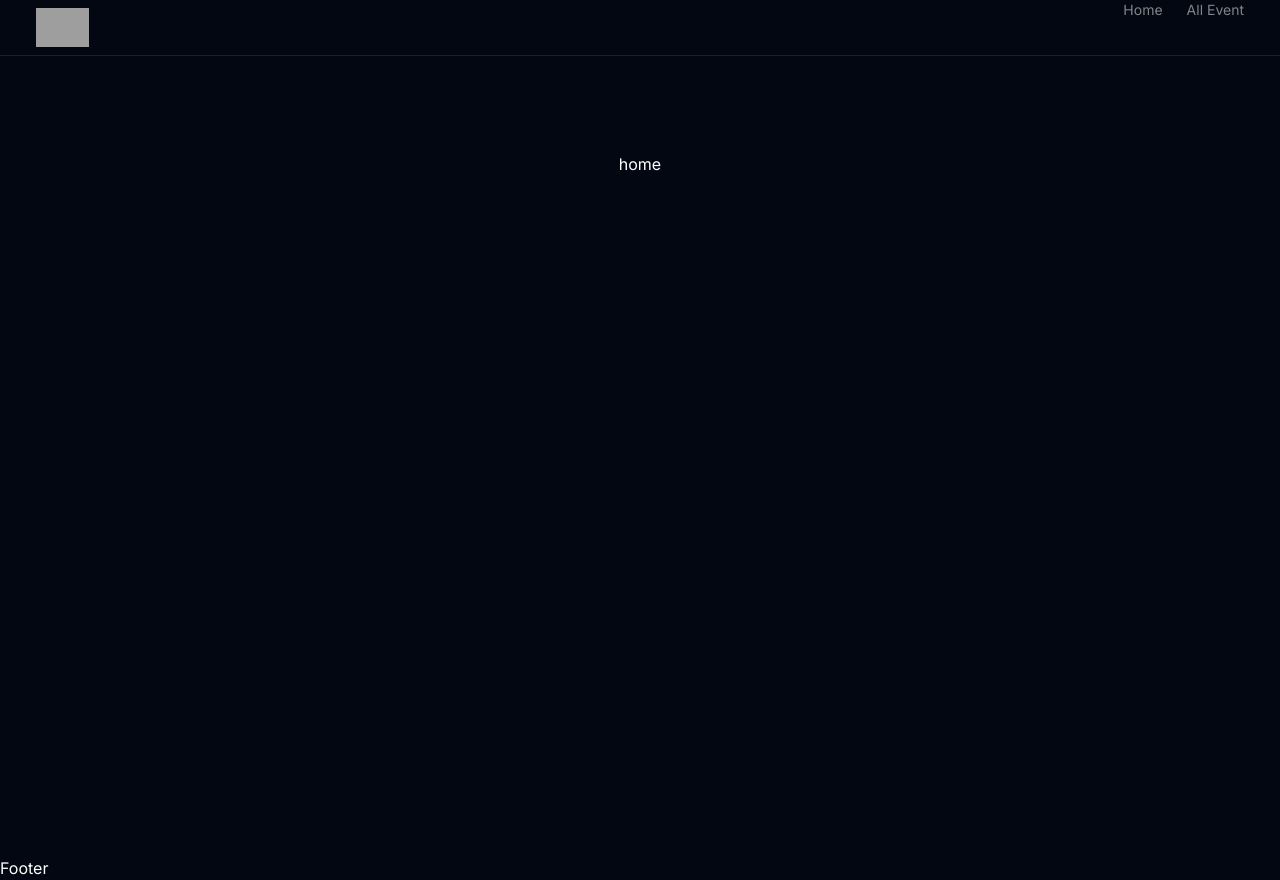
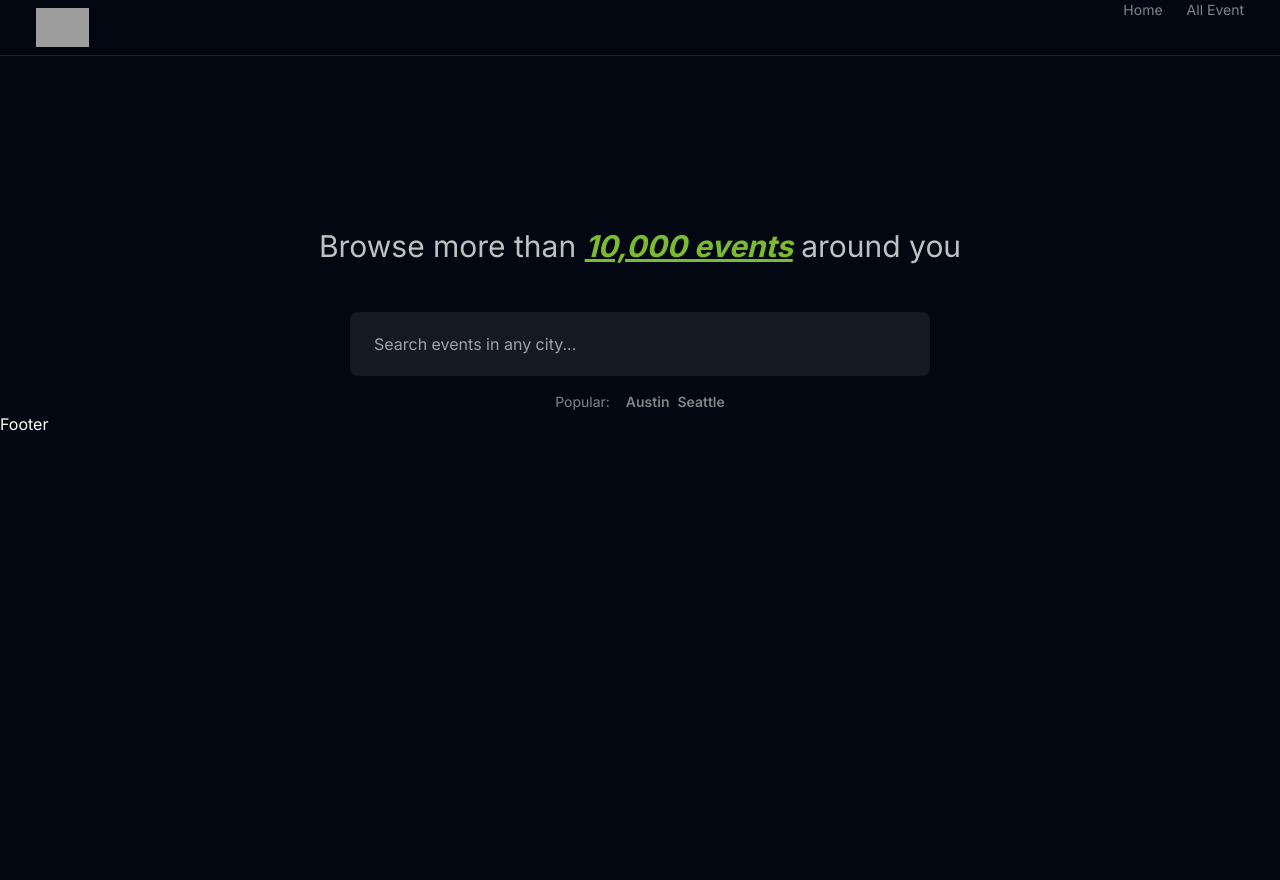
Before and after one commit to lyaui/evento, a Next.js app: page / in a window 1280 px wide. After the commit the page ends 800 px from the top, so only its background shows below. Built offline with nearby package versions, Linux system fonts and the light colour scheme; grey boxes are pictures that could not be loaded.

Commit message:
style(Page): this.style(Page)

```diff
--- a/src/app/page.tsx
+++ b/src/app/page.tsx
@@ -1,9 +1,35 @@
-import Image from 'next/image';
+// import H1 from '@/components/h1';
+// import SearchForm from '@/components/search-form';
+import Link from 'next/link';
 
 export default function Home() {
   return (
-    <main className='flex min-h-screen flex-col items-center justify-between p-24'>
-      home
+    <main className='flex flex-col items-center px-3 pt-36'>
+      {/* <H1>Find events around you</H1> */}
+
+      <p className='mb-12 mt-7 text-2xl lg:text-3xl opacity-75'>
+        Browse more than{' '}
+        <span className='font-bold text-[#a4f839] text-accent italic underline'>
+          10,000 events
+        </span>{' '}
+        around you
+      </p>
+
+      <from className='w-full sm:w-[580px]'>
+        <input
+          className='w-full h-16 rounded-lg bg-white/[7%] px-6 outline-none ring-[#a4f839]/50 transition focus:ring-2 focus:bg-white/10'
+          placeholder='Search events in any city...'
+          spellCheck={false}
+        />
+      </from>
+
+      <section className='mt-4 flex gap-x-4 text-sm text-white/50'>
+        <p>Popular:</p>
+        <div className='space-x-2 font-semibold'>
+          <Link href='/events/austin'>Austin</Link>
+          <Link href='/events/seattle'>Seattle</Link>
+        </div>
+      </section>
     </main>
   );
 }
```
